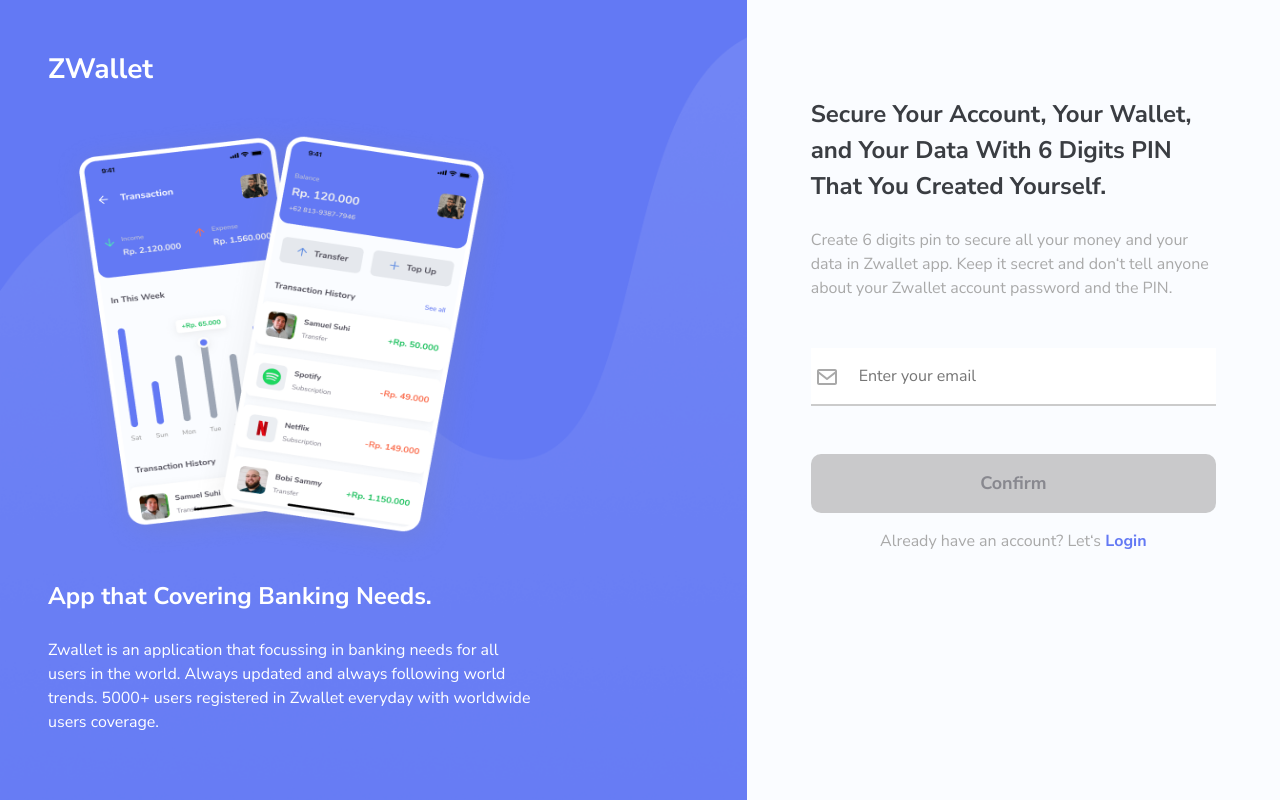
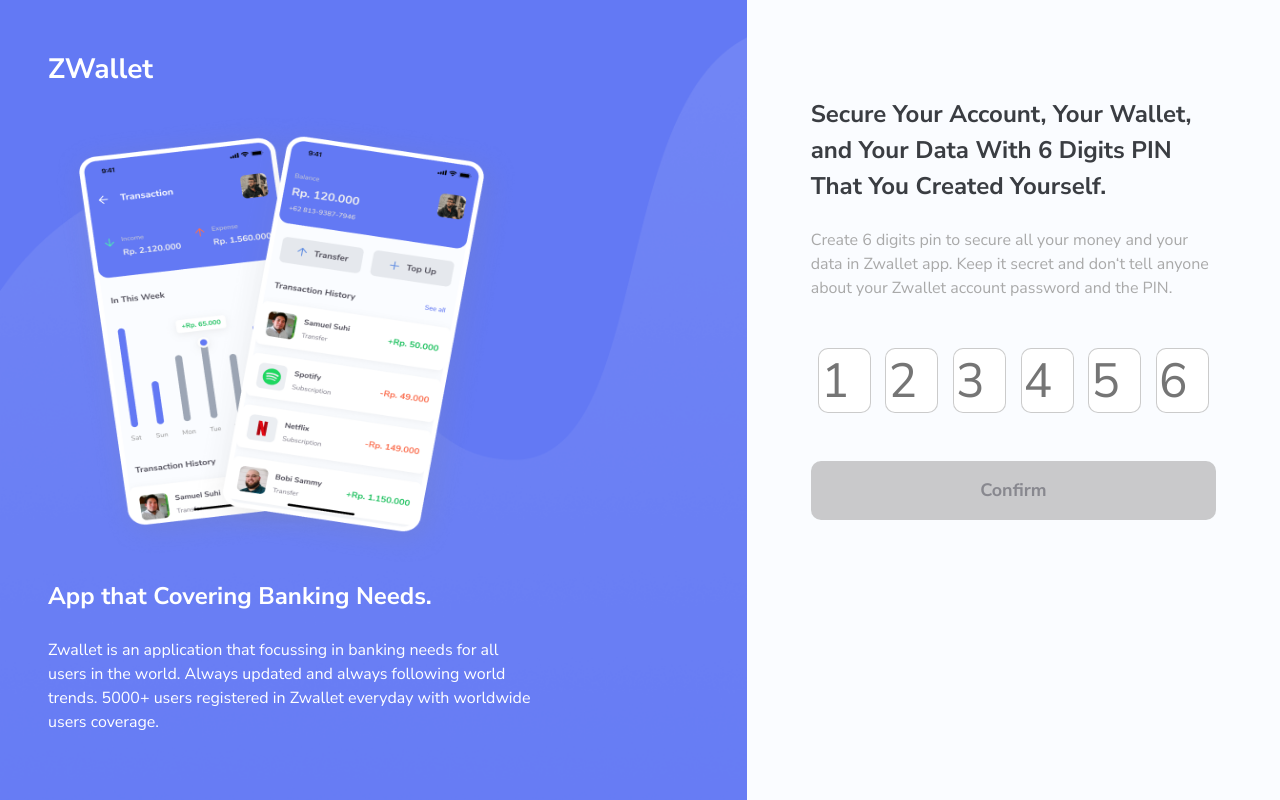
Before and after one commit to DanangFirmantara/fw5-nextjs-beginner, a Next.js app: page /create-pin in a window 1280 px wide. Built offline with nearby package versions, Linux system fonts and the light colour scheme.

Commit message:
feat : slicing create-pin

```diff
--- /dev/null
+++ b/components/OtpInput.js
@@ -0,0 +1,37 @@
+import React, { useEffect } from 'react'
+import styles from './OtpInput.module.css'
+
+const OtpInput = () => {
+	const otp=[
+		{item:1},
+		{item:2},
+		{item:3},
+		{item:4},
+		{item:5},
+		{item:6},
+	]
+
+	useEffect(()=>{
+		console.log(otp)
+		otp.map(item=>{
+			console.log(item)
+		})
+	},[])
+
+	return (
+		<>
+			<div className='d-flex justify-content-around mb-5'>
+				{otp.map(item=>{
+					return(
+						<div key={item.item}>
+							<input className={styles.input} placeholder={item.item}/>
+						</div>
+					)
+				})}
+			</div>
+
+		</>
+	)
+}
+
+export default OtpInput
--- /dev/null
+++ b/components/OtpInput.module.css
@@ -0,0 +1,15 @@
+.input{
+	width: 53px;
+	height: 65px;
+	border: 1px solid rgba(169, 169, 169, 0.6);
+	border-radius: 10px;
+	background-color: white;
+	font-size:3rem;
+}
+.input:focus{
+	outline: 3px solid rgba(169, 169, 169, 0.6);
+}
+.input::placeholder{
+	display: flex;
+	justify-content: center;
+}
--- a/pages/create-pin.js
+++ b/pages/create-pin.js
@@ -1,10 +1,17 @@
 /* eslint-disable react/react-in-jsx-scope */
 import { Row,Col, Container } from 'react-bootstrap'
 import SidebarHome from '../components/SidebarHome'
-import {BiEnvelope} from 'react-icons/bi'
-import Link from 'next/link'
+import OtpInput from '../components/OtpInput'
+import { useRouter } from 'next/router'
 
 const CreatePin = ()=>{
+
+	const router = useRouter()
+
+	const onPin=(event)=>{
+		event.preventDefault()
+		router.push('/home')
+	}
 	return(
 		<Row className='g-0 vh-100'>
 			<Col sm={7}>
@@ -22,17 +29,12 @@ const CreatePin = ()=>{
 						Create 6 digits pin to secure all your money and your data in Zwallet app. Keep it secret and don&lsquo;t tell anyone about your Zwallet account password and the PIN.
 						</div>
 					</div>
-					<form className='mb-3' >
-						<div className='d-flex position-relative align-items-center mb-5'>
-							<input placeholder='Enter your email' type='email' className='w-100 input'/>
-							<BiEnvelope className='position-absolute left-0 fs-4 text-pallet-6 ms-1'/>
-						</div>
+					<form className='mb-3' onSubmit={onPin}>
+						<OtpInput />
 						<button type='submit' className='button-input fw-bold'>
 							Confirm
 						</button>
 					</form>
-					<div className='text-pallet-6 fs-7 text-center'>Already have an account? Let&lsquo;s
-						<Link href='/login'><a className='text-pallet-1 fw-bold'> Login</a></Link></div>
 				</Container>
 			</Col>
 		</Row>
--- a/pages/forgot-password.js
+++ b/pages/forgot-password.js
@@ -14,9 +14,6 @@ const ForgotPassword = () => {
 			<Col className='p-5 vh-100'>
 				<Container className='mt-5 px-3'>
 					<div className='mb-4'>
-
-
-
 						<div className='fw-bold fs-4'>Did You Forgot Your Password?</div>
 						<div className='fw-bold fs-4'>Don&lsquo;t Worry, You Can Reset Your</div>
 						<div className='fw-bold fs-4'>Password In a Minutes.</div>
```
